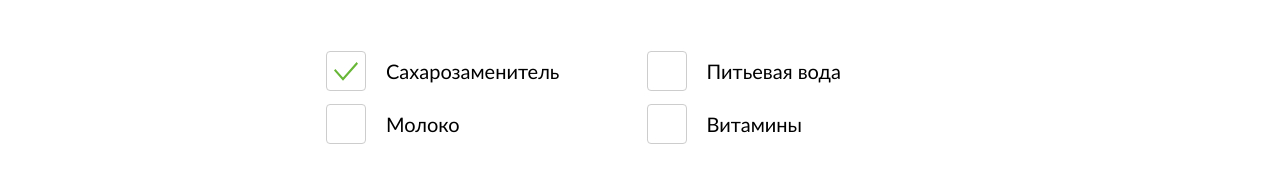
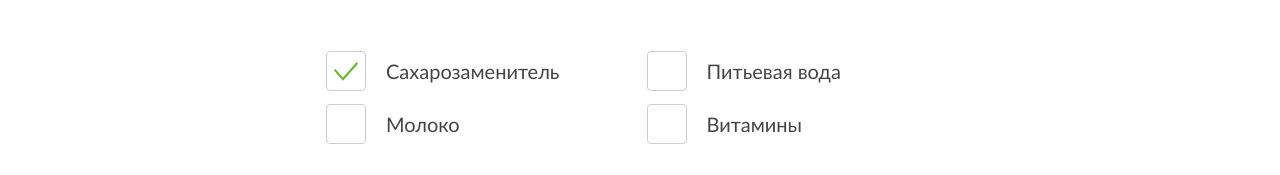
Before and after one commit to htmlacademy-adaptive/77489-cat-energy-29, a website: page source/form.html in a window 1280 px wide. Shown: the part 1606-1781 px from the top of the page. Drawn offline with nearby package versions, Linux system fonts and the light colour scheme; files that its build step writes are made by us from their sources.

Commit message:
Меняет цвет шрифта checkbox

```diff
--- a/source/sass/blocks/additional-form.scss
+++ b/source/sass/blocks/additional-form.scss
@@ -39,6 +39,8 @@
 .additional-form__control {
   display: flex;
   align-items: center;
+  color: $color-font;
+
   @media (min-width: $tablet-width) {
     font-size: 20px;
     line-height: 30px;
```
